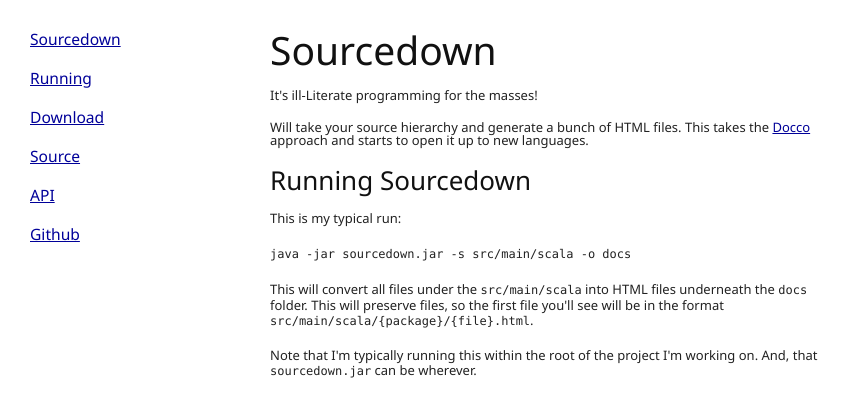
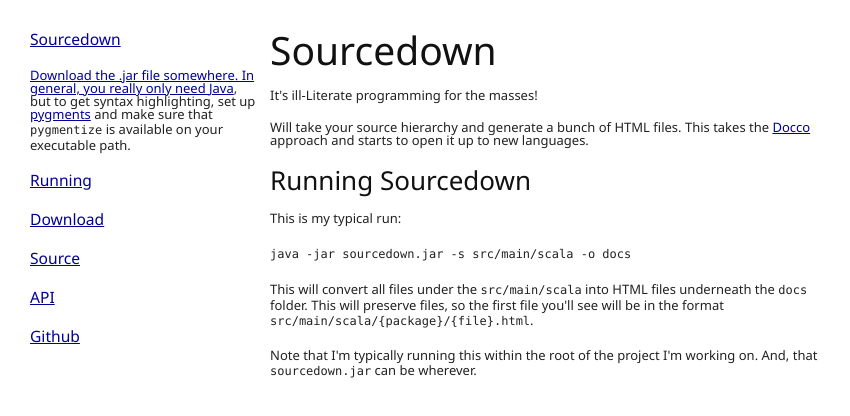
Before and after one commit to tristanjuricek/sourcedown, a plain HTML site: page index.html in a window 1280 px wide. Shown: the whole page, without its empty margins (0-850 px from the left). Drawn offline with Linux system fonts and the light colour scheme.

Commit message:
Adding notes that hey, you need pigments to get syntax highlighting.

```diff
--- a/index.html
+++ b/index.html
@@ -27,6 +27,10 @@
 <div class="left">
 
 <h4><a href="#About">Sourcedown</a></h4>
+
+<h4><a href="#Setup"></h4>
+
+<p> Download the .jar file somewhere. In general, you really only need <a href="http://java.com">Java</a>, but to get syntax highlighting, set up <a href="http://pygments.org/">pygments</a> and make sure that <code>pygmentize</code> is available on your executable path. </p>
 
 <h4><a href="#Running">Running</a></h4>
 
```
